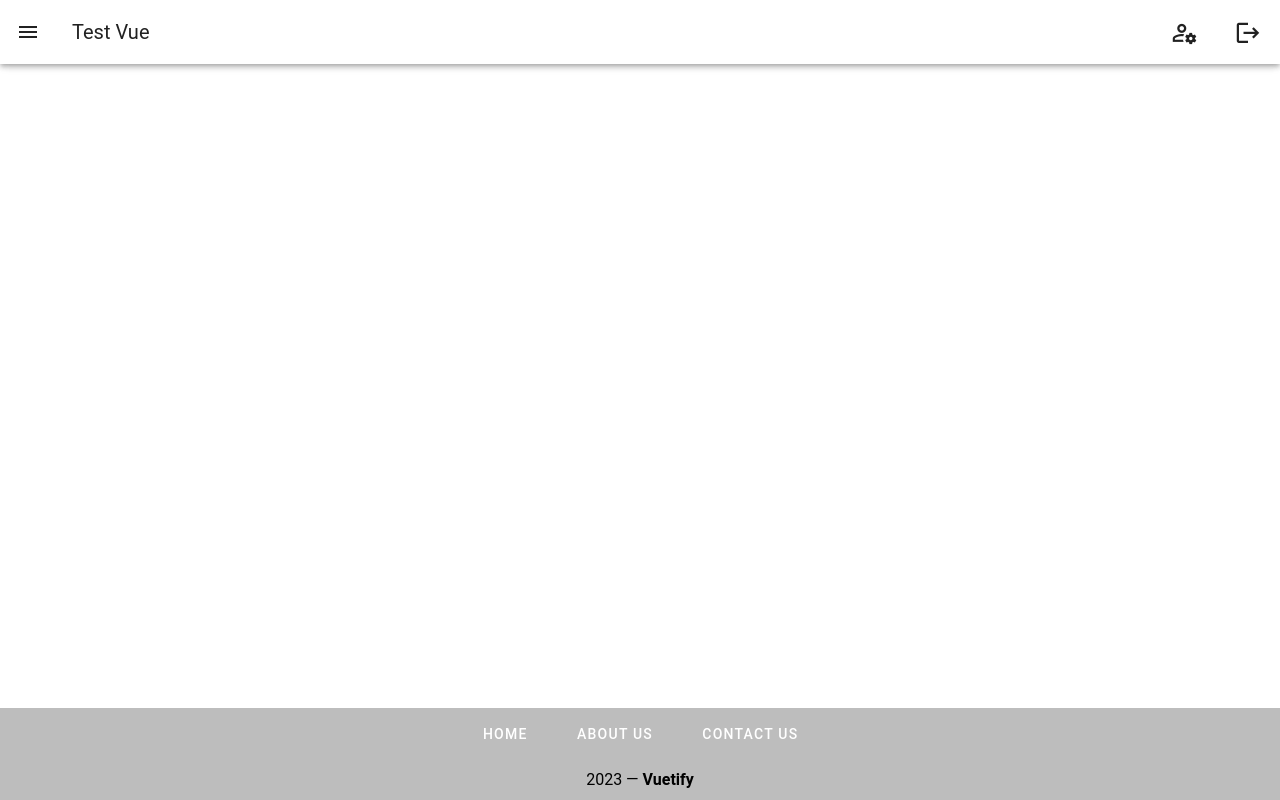
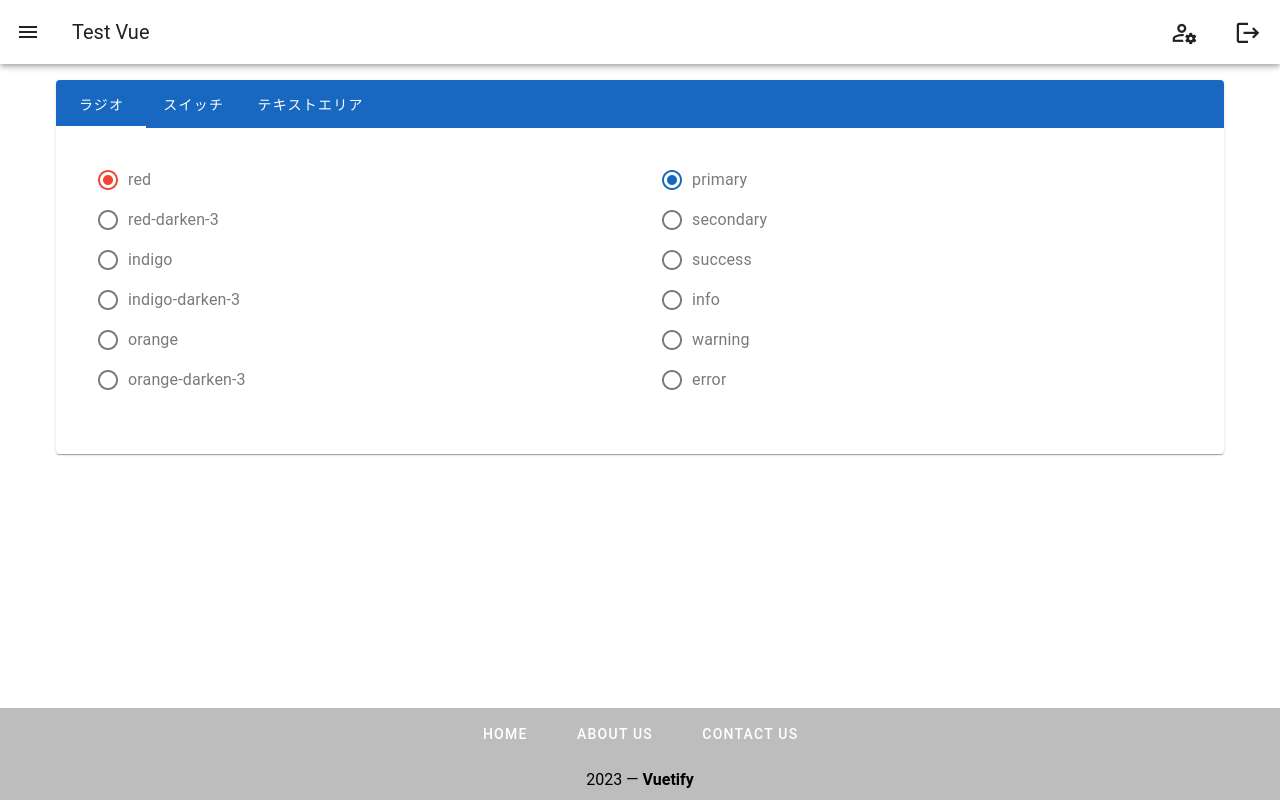
Before and after one commit to Jun-Maeda/test_vue, a Vue app: page /tab in a window 1280 px wide. Built offline with nearby package versions, Linux system fonts and the light colour scheme.

Commit message:
add:タブなどのテンプレページ追加

```diff
--- a/src/App.vue
+++ b/src/App.vue
@@ -87,6 +87,7 @@ export default {
       {title: 'Form', to: '/form', icon: 'mdi-map-marker'},
       {title: 'Table', to: '/table', icon: 'mdi-phone-outgoing'},
       {title: 'Table2', to: '/table2', icon: 'mdi-alert-circle-outline'},
+      {title: 'tab', to: '/tab', icon: 'mdi-earth'},
       {title: 'ZipCode', to: '/zipcode', icon: 'mdi-spider-thread'},
       {title: 'HarryPotter', to: '/harry', icon: 'mdi-magic-staff'},
     ],
--- a/src/router/index.js
+++ b/src/router/index.js
@@ -38,6 +38,11 @@ const router = createRouter({
       path: '/harry',
       name: 'harry',
       component: () => import('../views/HarryPotter.vue')
+    },
+    {
+      path: '/tab',
+      name: 'tab',
+      component: () => import('../views/TabView.vue')
     }
   ]
 })
--- a/src/views/FormView.vue
+++ b/src/views/FormView.vue
@@ -1,8 +1,6 @@
 <template>
-  <div>
-    <v-responsive
-        max-width="600"
-    >
+  <v-row>
+    <v-col cols="5">
       <v-text-field
           class="mb-3"
           label="名前"
@@ -22,10 +20,130 @@
           counter
           label="ファイルを選択してください"
       />
-    </v-responsive>
-    <v-btn type="submit" class="mt-2">送信</v-btn>
+      <v-select
+          :items="['items','items2','items3','items4',]"
+          label="選択してください"
+          required
+      ></v-select>
+      <v-text-field
+          label="日付と時間"
+          type="datetime-local"
+      />
+      <v-text-field
+          label="日付"
+          type="date"
+      />
 
-  </div>
+      <v-text-field
+          label="時間"
+          type="time"
+      />
+    </v-col>
+    <v-col cols="12">
+      <v-btn type="submit" class="mt-2">送信</v-btn>
+    </v-col>
+
+
+    <v-col cols="12">
+      <v-dialog
+          v-model="dialog"
+          persistent
+          width="1024"
+          class="pa-0"
+      >
+        <template v-slot:activator="{ props }">
+          <v-btn
+              color="primary"
+              v-bind="props"
+          >
+            モーダルフォーム
+          </v-btn>
+        </template>
+        <v-card>
+          <v-card-title>
+            <span class="text-h5">User Profile</span>
+          </v-card-title>
+          <v-card-text>
+            <v-container>
+              <v-row>
+                <v-col
+                    cols="12"
+                    sm="6"
+                >
+                  <v-text-field
+                      label="苗字*"
+                      required
+                  ></v-text-field>
+                </v-col>
+                <v-col
+                    cols="12"
+                    sm="6"
+                >
+                  <v-text-field
+                      label="名前*"
+                      required
+                  ></v-text-field>
+                </v-col>
+                <v-col cols="12">
+                  <v-text-field
+                      label="メールアドレス*"
+                      required
+                  ></v-text-field>
+                </v-col>
+                <v-col cols="12">
+                  <v-text-field
+                      label="電話番号*"
+                      placeholder="ex:09012345678"
+                      hint="ハイフンなしで入力してください"
+                      persistent-hint
+                      required
+                  ></v-text-field>
+                </v-col>
+                <v-col
+                    cols="12"
+                    sm="6"
+                >
+                  <v-select
+                      :items="['0-17', '18-29', '30-54', '54+']"
+                      label="年齢*"
+                      required
+                  ></v-select>
+                </v-col>
+                <v-col
+                    cols="12"
+                    sm="6"
+                >
+                  <v-autocomplete
+                      :items="['電話', 'メール',]"
+                      label="送信先"
+                      multiple
+                  ></v-autocomplete>
+                </v-col>
+              </v-row>
+            </v-container>
+            <small>*入力必須項目</small>
+          </v-card-text>
+          <v-card-actions>
+            <v-spacer></v-spacer>
+            <v-btn
+                color="blue-darken-1"
+                variant="text"
+                @click="dialog = false"
+            >
+              閉じる
+            </v-btn>
+            <v-btn
+                color="blue-darken-1"
+                variant="text"
+                @click="dialog = false"
+            >
+              送信
+            </v-btn>
+          </v-card-actions>
+        </v-card>
+      </v-dialog>
+    </v-col>
+  </v-row>
 </template>
 
 <script>
@@ -34,6 +152,7 @@ export default {
     rules: {
       required: value => !!value || 'この項目は必須です',
     },
+    dialog: false,
   }),
 }
 </script>
--- /dev/null
+++ b/src/views/TabView.vue
@@ -0,0 +1,188 @@
+<template>
+  <v-card>
+    <v-tabs
+        v-model="tab"
+        bg-color="primary"
+    >
+      <v-tab value="one">ラジオ</v-tab>
+      <v-tab value="two">スイッチ</v-tab>
+      <v-tab value="three">テキストエリア</v-tab>
+    </v-tabs>
+
+    <v-card-text>
+      <v-window v-model="tab">
+        <v-window-item value="one">
+          <v-container fluid>
+            <v-row>
+              <v-col
+                  cols="12"
+                  sm="6"
+                  md="6"
+              >
+                <v-radio-group
+                    v-model="ex7"
+                    column
+                >
+                  <v-radio
+                      label="red"
+                      color="red"
+                      value="red"
+                  ></v-radio>
+                  <v-radio
+                      label="red-darken-3"
+                      color="red-darken-3"
+                      value="red-darken-3"
+                  ></v-radio>
+                  <v-radio
+                      label="indigo"
+                      color="indigo"
+                      value="indigo"
+                  ></v-radio>
+                  <v-radio
+                      label="indigo-darken-3"
+                      color="indigo-darken-3"
+                      value="indigo-darken-3"
+                  ></v-radio>
+                  <v-radio
+                      label="orange"
+                      color="orange"
+                      value="orange"
+                  ></v-radio>
+                  <v-radio
+                      label="orange-darken-3"
+                      color="orange-darken-3"
+                      value="orange-darken-3"
+                  ></v-radio>
+                </v-radio-group>
+              </v-col>
+              <v-col
+                  cols="12"
+                  sm="6"
+                  md="6"
+              >
+                <v-radio-group
+                    v-model="ex8"
+                    column
+                >
+                  <v-radio
+                      label="primary"
+                      color="primary"
+                      value="primary"
+                  ></v-radio>
+                  <v-radio
+                      label="secondary"
+                      color="secondary"
+                      value="secondary"
+                  ></v-radio>
+                  <v-radio
+                      label="success"
+                      color="success"
+                      value="success"
+                  ></v-radio>
+                  <v-radio
+                      label="info"
+                      color="info"
+                      value="info"
+                  ></v-radio>
+                  <v-radio
+                      label="warning"
+                      color="warning"
+                      value="warning"
+                  ></v-radio>
+                  <v-radio
+                      label="error"
+                      color="error"
+                      value="error"
+                  ></v-radio>
+                </v-radio-group>
+              </v-col>
+            </v-row>
+          </v-container>
+        </v-window-item>
+
+        <v-window-item value="two">
+          <v-container fluid>
+            <v-row>
+              <v-col cols="6">
+                <v-switch
+                    color="primary"
+                    :model-value="true"
+                    label="on"
+                ></v-switch>
+              </v-col>
+              <v-col cols="6">
+                <v-switch
+                    color="primary"
+                    :model-value="false"
+                    label="off"
+                ></v-switch>
+              </v-col>
+            </v-row>
+
+            <v-row>
+              <v-col cols="6">
+                <v-switch
+                    color="primary"
+                    :model-value="true"
+                    disabled
+                    label="on disabled"
+                ></v-switch>
+              </v-col>
+              <v-col cols="6">
+                <v-switch
+                    color="primary"
+                    :model-value="false"
+                    disabled
+                    label="off disabled"
+                ></v-switch>
+              </v-col>
+            </v-row>
+
+            <v-row>
+              <v-col cols="6">
+                <v-switch
+                    loading="warning"
+                    :model-value="true"
+                    label="on loading"
+                ></v-switch>
+              </v-col>
+              <v-col cols="6">
+                <v-switch
+                    :model-value="false"
+                    loading="warning"
+                    label="off loading"
+                ></v-switch>
+              </v-col>
+            </v-row>
+          </v-container>
+        </v-window-item>
+
+        <v-window-item value="three">
+          <v-container fluid>
+            <v-textarea
+                counter
+                label="文字数制限"
+                :rules="rules"
+            />
+            <v-textarea
+                label="高さ固定"
+                no-resize
+                rows="2"
+            ></v-textarea>
+          </v-container>
+        </v-window-item>
+      </v-window>
+    </v-card-text>
+  </v-card>
+</template>
+
+<script>
+export default {
+  data: () => ({
+    tab: null,
+    ex7: 'red',
+    ex8: 'primary',
+    rules: [v => v.length <= 25 || '25文字までです'],
+  }),
+}
+</script>
--- a/src/views/TableView.vue
+++ b/src/views/TableView.vue
@@ -5,6 +5,9 @@
       item-key="name"
       items-per-page="5"
       density="compact"
+      item-value="name"
+      item-selectable="selectable"
+      show-select
   ></v-data-table>
 
 
```
